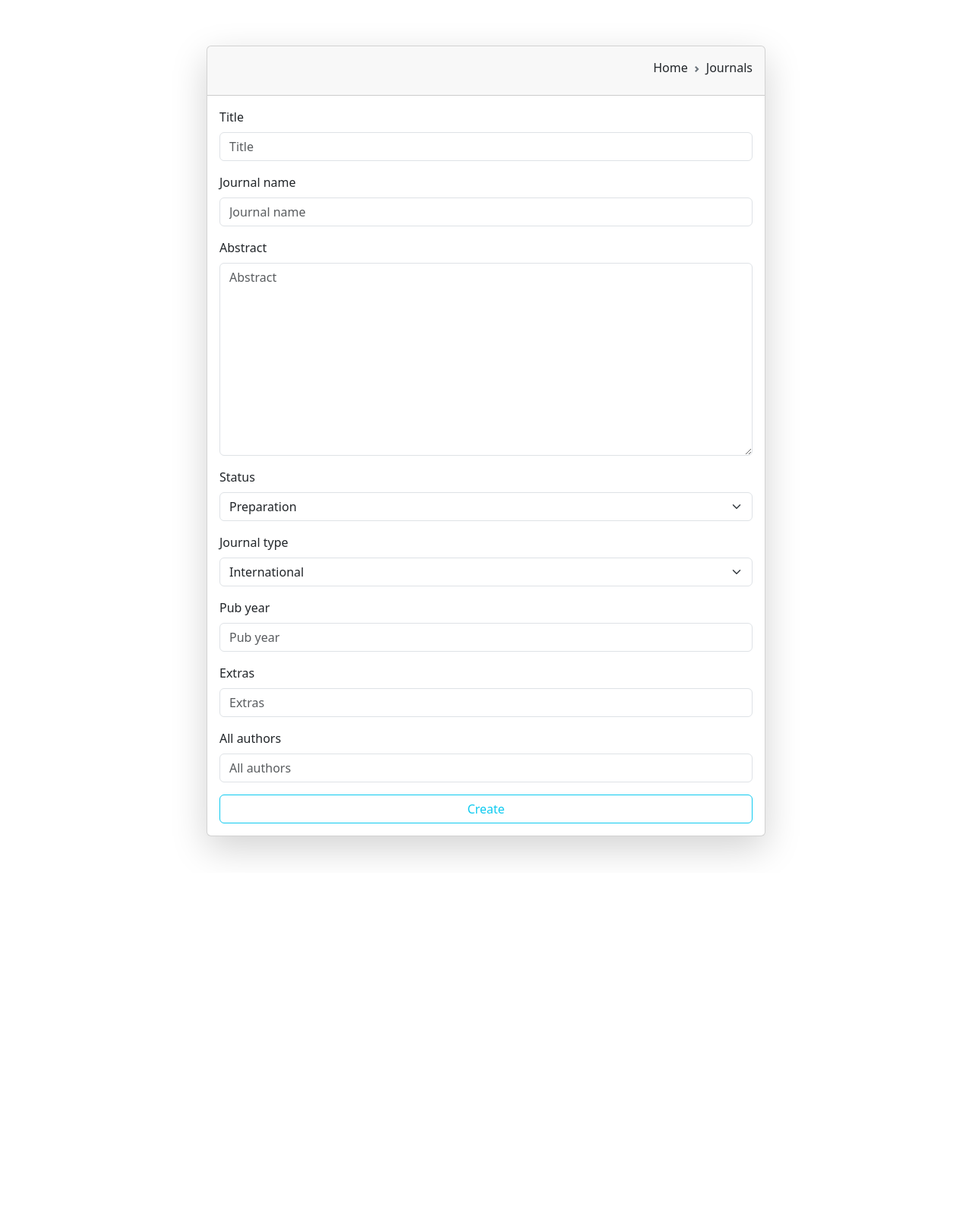
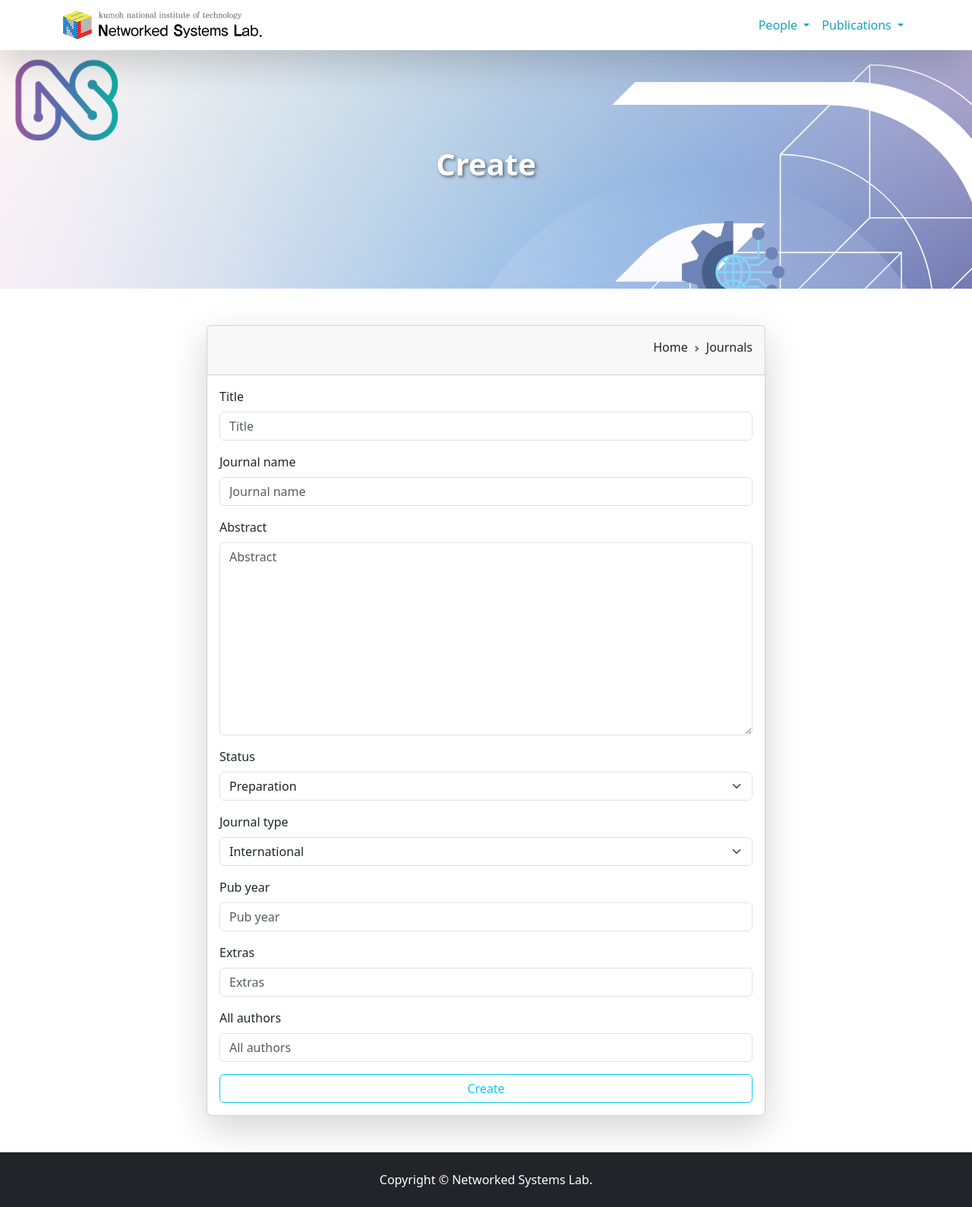
Before and after one commit to nsllab/nsllab, a Django app: page /publications/journals/create in a window 1280 px wide. Shown: the whole page at 76% size. Before the commit the page ends 1130 px from the top, so only its background shows below. Run offline with Django 5.2, Linux system fonts and the light colour scheme; some libraries are stand-ins or nearby versions.

Commit message:
index page

```diff
--- a/publications/templates/publications/journals/create.html
+++ b/publications/templates/publications/journals/create.html
@@ -2,6 +2,7 @@
 {% load bootstrap5 %}
 
 {% block content %}
+{% include 'partials/_banner.html' with heading="Create" %}
     <div class="container my-5">
         <div class="row justify-content-center">
             <div class="col-lg-8">
--- a/publications/templates/publications/journals/journals.html
+++ b/publications/templates/publications/journals/journals.html
@@ -1,5 +1,5 @@
 {% extends 'base.html' %} {% load bootstrap5 %} {% block content %}
-
+{% include 'partials/_banner.html' with heading="Journals" %}
 <div class="container mt-5">
   <div class="row">
     <div class="col-sm-10">
--- a/static/css/styles.css
+++ b/static/css/styles.css
@@ -21,11 +21,15 @@ a:hover {
 }
 
 .header-text {
-    color: #800080;
+    color: #17a2b8;
 }
 
 p {
     color: #ffffff;
+}
+
+.navbar a, .navbar a:hover {
+    color: #17a2b8;
 }
 
 .custom-banner {
@@ -59,7 +63,7 @@ p {
     left: 0;
     width: 100%;
     height: 100%;
-    background: rgba(128, 0, 128, 0.7); /* Adjust the overlay background color and transparency */
+    background: rgba(23, 162, 184, 0.7); /* Adjust the overlay background color and transparency */
     color: #fff; /* Overlay text color */
     opacity: 0;
     transition: opacity 0.3s ease;
@@ -76,5 +80,5 @@ p {
 
 .research-card i {
     font-size:600%;
-    color: #800080;
+    color: #;
 }
--- a/templates/base.html
+++ b/templates/base.html
@@ -15,6 +15,7 @@
     {% bootstrap_javascript %}
   </head>
   <body>
+    {% include 'partials/_navbar.html' %}
     <div class="">
       <div class="position-fixed bottom-0 start-0 p-3">
           <div class="col-xs-12">
@@ -25,5 +26,6 @@
     {% block content %}
 
     {% endblock %}
+    {% include 'partials/_footer.html' %}
   </body>
 </html>
--- /dev/null
+++ b/templates/partials/_banner.html
@@ -0,0 +1,10 @@
+
+    <div class="section mb-5">
+        <div class="">
+            <div class="col-12">
+                <div class="custom-banner">
+                    <h1 class="fw-bold">{{ heading }}</h1>
+                </div>
+            </div>
+        </div>
+    </div>
--- /dev/null
+++ b/templates/partials/_footer.html
@@ -0,0 +1,4 @@
+<footer id="main-footer" class="py-4 bg-dark text-white text-center mt-5">
+    Copyright &copy;
+    <span class="year"></span> Networked Systems Lab.
+  </footer>
--- /dev/null
+++ b/templates/partials/_navbar.html
@@ -0,0 +1,44 @@
+{% load static %}
+<nav class="navbar navbar-expand-lg fixed-top bg-white shadow-lg">
+  <div class="container">
+    <a class="navbar-brand" href="{% url 'pages:index' %}">
+      <img src="{% static 'img/logo.gif' %}" class="logo" alt="">
+    </a>
+    <button
+      class="navbar-toggler"
+      type="button"
+      data-bs-toggle="collapse"
+      data-bs-target="#navbarNav"
+      aria-controls="navbarNav"
+      aria-expanded="false"
+      aria-label="Toggle navigation"
+    >
+      <span class="navbar-toggler-icon"></span>
+    </button>
+    <div class="collapse navbar-collapse ms-auto" id="navbarNav">
+      <ul class="navbar-nav ms-auto">
+
+        <li class="nav-item dropdown">
+          <a class="nav-link dropdown-toggle" href="#" role="button" data-bs-toggle="dropdown" aria-expanded="false">
+            People
+          </a>
+          <ul class="dropdown-menu">
+            <li><a class="dropdown-item" href="">Professors</a></li>
+            <li><a class="dropdown-item" href="">Post Doc</a></li>
+          </ul>
+        </li>
+        <li class="nav-item dropdown">
+          <a class="nav-link dropdown-toggle" href="#" role="button" data-bs-toggle="dropdown" aria-expanded="false">
+            Publications
+          </a>
+          <ul class="dropdown-menu">
+            <li><a class="dropdown-item" href="">Conferences</a></li>
+            <li><a class="dropdown-item" href="{% url 'publications:journals' %}">Journal</a></li>
+          </ul>
+        </li>
+
+
+      </ul>
+    </div>
+  </div>
+</nav>
```
Also changed, not shown: templates/partials/_members.html (added, +16 -0 lines).
